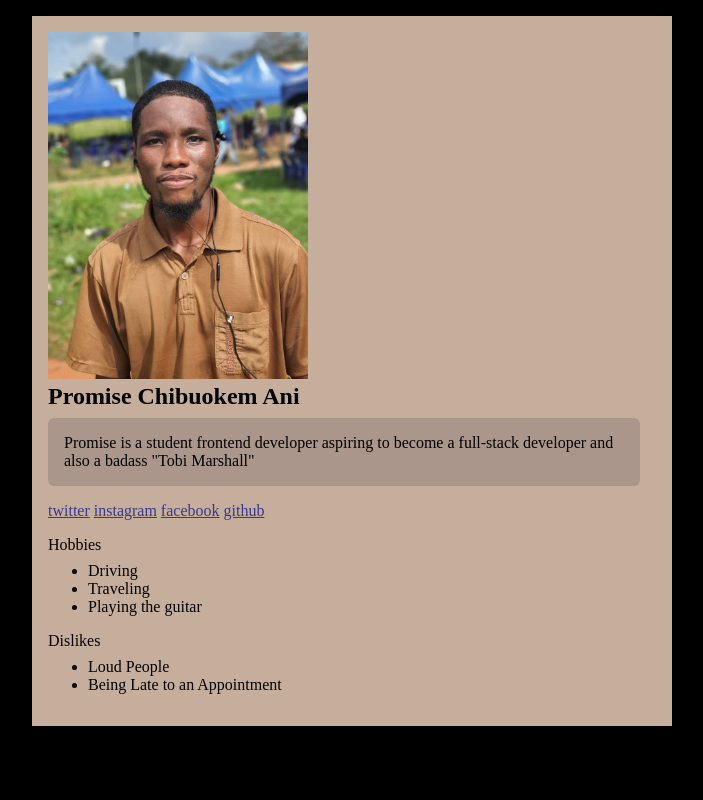
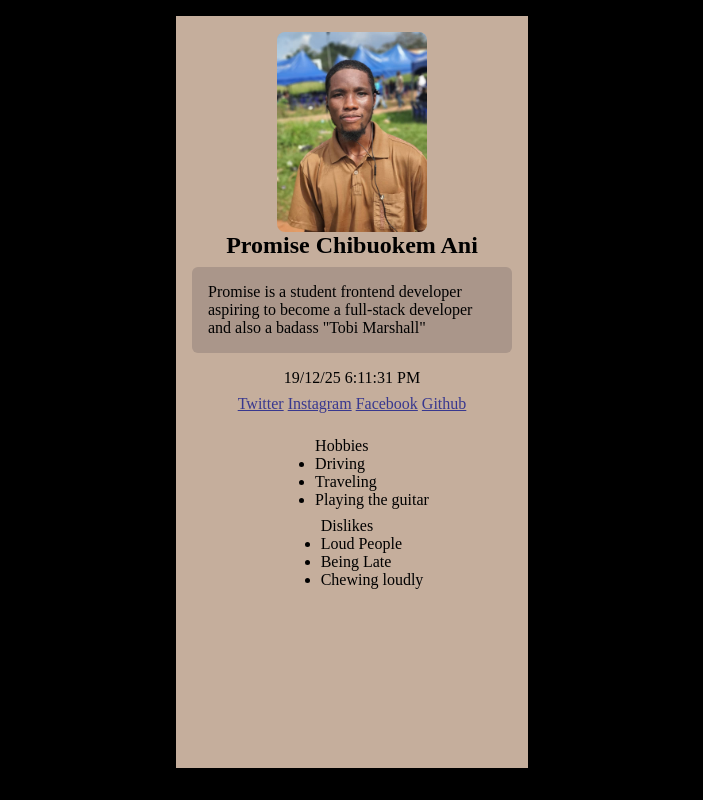
Before and after one commit to prochris2277/project-0, a plain HTML site: page index.html in a window 1280 px wide. Shown: the whole page, without its empty margins (288-991 px from the left). Drawn offline with Linux system fonts and the light colour scheme.

Commit message:
Adds index.html file

```diff
--- a/index.css
+++ b/index.css
@@ -6,42 +6,76 @@
 }
 body{
     background-color: black;
+    justify-content: center;
+    align-items: center;
+}
+figure{
+    justify-content: center;
+    align-items: center;
+}
+img{
+    width: 150px;
+    height: 200px;
+    margin-inline: auto;
+    object-fit: cover;
+    border-radius: 8px;
+
+}
+article{
+    background-color: #c5ae9c;
+    width: 25vw;
+    padding: 1em;
+    display: flex;
+    flex-direction: column;
+    min-height: 90vh;
+    margin: 1em auto;
 }
 
-article{
-    background-color: #c5ae9c;
-    margin-block: 1em;
-    margin-inline: 20em;
-    padding: 1em;
-}
-
+ h2{
+    justify-content: center;
+    align-items: center;
+    display: flex;
+ }
 .biography{
     border-radius: 0.375em;
     background-color: #aa968a;
     margin-block: 0.5em 1em;
-    margin-inline: 0em 1em;
     padding-inline: 1em;
     padding-block: 1em;
     overflow-wrap: break-word;
+    justify-content: center;
+    align-items: center;
+    display: flex;
+}
+
+#date-time{
+    justify-content: center;
+    display: flex;
+}
+
+.links{
+    margin-block: 0.5em;
+    list-style: none;
+    text-decoration: none;
+    justify-content: center;
+    align-items: center;
+    display: flex;
+}
+.nav2{
+    margin-top: 1em;
+     justify-content: center;
+    align-items: center;
+    display: flex;
+    flex-direction: column;
+}
+.hobbies{
+    margin-bottom: 0.5em;
+}
+.dislikes{
 
 }
 
-.links{
-    margin-block: 1em;
-    list-style: none;
-    text-decoration: none;
-}
-.nav2{
-    margin-block: 1em;
-    margin-inline: 0em;
-}
-p{
-    margin-bottom: 0.5em;
-}
 a{
 
     color: rgb(56, 56, 143);
 }
-.hobbies{
-    margin-bottom: 1em;
-}
--- a/index.html
+++ b/index.html
@@ -7,40 +7,42 @@
     <link rel="stylesheet" href="/index.css">
 </head>
 <body>
-    <article>
-        <figure><img src="/Profile-pic.jpg" alt="An image of promise" width="260px"> <h2>Promise Chibuokem Ani</h2></figure>
-        <section class="section1">
+    <article class="article">
+       <img src="/Profile-pic.jpg" alt="An image of promise">
+       <h2>Promise Chibuokem Ani</h2>
+        <section>
             <p class="biography">Promise is a student frontend developer aspiring to become a full-stack developer and also a badass "Tobi Marshall" </p>
         </section>
+        <div id="date-time"></div>
             <nav class="links">
                 <div class="socials">
-
-
-                            <a href="https://x.com/PhotogenicDev" target="_blank" rel="noopener noreferrer">twitter</a>
-                            <a href="https://www.instagram.com/promxxy_?utm_source=qr&igsh=MzNlNGNkZWQ4Mg%3D%3D" target="_blank" rel="noopener noreferrer">instagram</a>
-                            <a href="https://www.facebook.com/profile.php?id=100082836651913" target="_blank" rel="noopener noreferrer">facebook</a>
-                             <a href="https://github.com/prochris2277" target="_blank" rel="noopener noreferrer" class="personal">github</a>
+                            <a href="https://x.com/PhotogenicDev" target="_blank" rel="noopener noreferrer">Twitter</a>
+                            <a href="https://www.instagram.com/promxxy_?utm_source=qr&igsh=MzNlNGNkZWQ4Mg%3D%3D" target="_blank" rel="noopener noreferrer">Instagram</a>
+                            <a href="https://www.facebook.com/profile.php?id=100082836651913" target="_blank" rel="noopener noreferrer">Facebook</a>
+                             <a href="https://github.com/prochris2277" target="_blank" rel="noopener noreferrer" class="personal">Github</a>
                 </div>
             </nav>
 
          <nav class="nav2">
               <div class="hobbies">
-                <p>Hobbies</p>
                 <ul>
+                     <p>Hobbies</p>
                     <li>Driving</li>
                     <li>Traveling</li>
                     <li>Playing the guitar</li>
                 </ul>
               </div>
                <div class="dislikes">
+                <ul>
                     <p>Dislikes</p>
-                    <ul>
                     <li>Loud People</li>
-                    <li>Being Late to an Appointment</li>
+                    <li>Being Late </li>
+                    <li>Chewing loudly</li>
                 </ul>
                </div>
           </nav>
 
     </article>
+    <script src="/script.js"></script>
 </body>
 </html>
--- a/script.js
+++ b/script.js
@@ -0,0 +1,36 @@
+ function displayTime() {
+    const now = new Date();
+
+    const day = now.getDate();
+    const month = now.getMonth() + 1;
+    const year = now.getFullYear() % 100;
+
+    let hours = now.getHours();
+    const minutes = now.getMinutes();
+    const seconds = now.getSeconds();
+
+    let ampm = "AM";
+    if (hours >= 12) {
+      ampm = "PM";
+    }
+
+    if (hours > 12) {
+      hours = hours - 12;
+    }
+
+    if (hours === 0) {
+      hours = 12;
+    }
+
+    const date =
+      day + "/" + month + "/" + year;
+
+    const time =
+      hours + ":" + minutes + ":" + seconds + " " + ampm;
+
+    document.getElementById("date-time").innerText =
+      date + "  " + time;
+  }
+
+  displayTime();
+  setInterval(displayTime, 1000);
```
